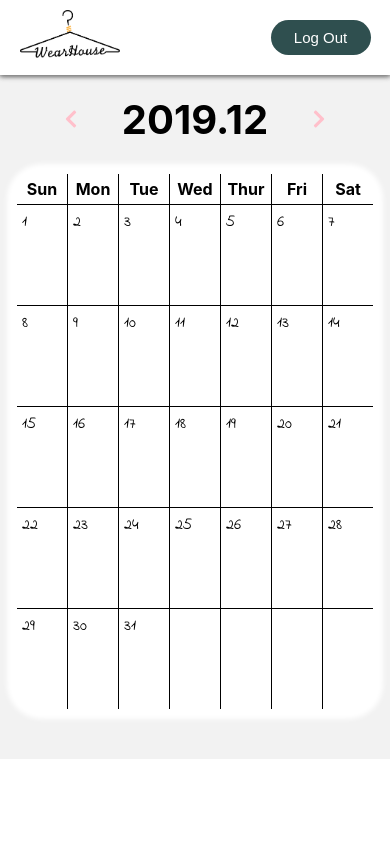
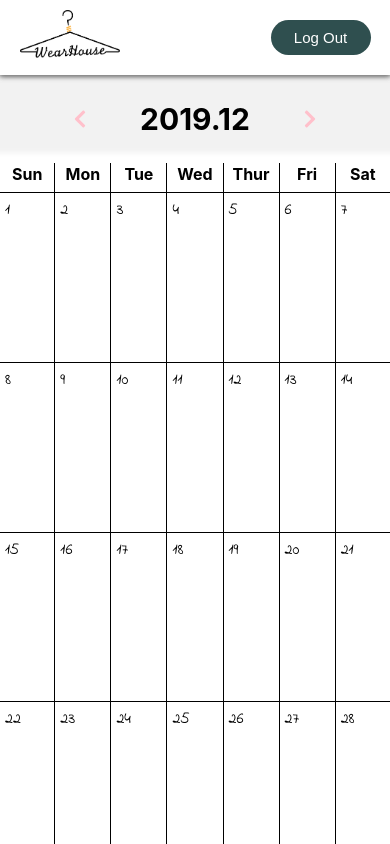
Before and after one commit to swsnu/swpp2019-team5, a React (Create React App) app in the folder front-end/wearhouse/: page /calendar in a window 390 px wide. Shown: the top 844 px of the page. Built offline with nearby package versions, Linux system fonts and the light colour scheme; no server answers; sample sign-in values are in the browser's storage.

Commit message:
Refactor into responsive design in progress

```diff
--- a/front-end/wearhouse/src/App.scss
+++ b/front-end/wearhouse/src/App.scss
@@ -1,4 +1,13 @@
 #root {
-    padding-top: 75px;
-    min-height: 90vh;
+    padding-top: 5vh;
+    min-height: 95vh;
+
+    @media (max-height: 1000px) {
+        padding-top: 7vh;
+        min-height: 93vh;
+    }
+    @media (max-height: 800px) {
+        padding-top: 8vh;
+        min-height: 92vh;
+    }
 }
--- a/front-end/wearhouse/src/Components/Calendar/Calendar.scss
+++ b/front-end/wearhouse/src/Components/Calendar/Calendar.scss
@@ -5,12 +5,20 @@
     border-collapse: collapse;
     table-layout: fixed;
 
+    width: 100%;
+    height: 100%;
+    margin-left: 15vw;
+    margin-right: 15vw;
+
+    @media (max-width: 500px) {
+        border-radius: 0px;
+    }
+
     #calendar-header {
         th {
-            width: 50px;
+            width: 5vw;
+            padding-bottom: 1vh;
             border-right: 0.5px solid black;
-            padding: 5px 0px;
-            opacity: 100%;
         }
 
         .last-column {
@@ -19,13 +27,15 @@
     }
     tbody {
         font-family: "Indie Flower", cursive;
+
         td {
             text-align: center;
             padding: 0px;
             margin: 0px;
-            table-layout: fixed;
-            height: 100px;
-            width: 100px;
+
+            width: 1vw;
+            height: 20vh;
+
             max-height: 100%;
             position: relative;
             border-top: 0.5px solid black;
@@ -63,20 +73,6 @@
             }
 
             .date-cell-body {
-                max-height: 100%;
-                max-width: 100%;
-
-                .overlay-calendar {
-                    background-color: black;
-                    width: 100%;
-                    height: 100%;
-                    position: absolute;
-                    top: 0px;
-                    left: 0px;
-                    opacity: 0.3;
-                    z-index: 3;
-                }
-
                 .satisfaction-icon-calendar {
                     position: absolute;
                     left: 50%;
--- a/front-end/wearhouse/src/Containers/OutfitCalendar/OutfitCalendar.scss
+++ b/front-end/wearhouse/src/Containers/OutfitCalendar/OutfitCalendar.scss
@@ -1,27 +1,42 @@
 .OutfitCalendar {
-    width: 100%;
-    height: 100%;
+    width: 100vw;
+    height: 100vh;
+    background-color: rgba(211, 211, 211, 0.3);
 
     #calendar-wrapper {
-        padding-top: 20px;
-        padding-bottom: 50px;
-        width: 100%;
-        height: 90%;
+        margin-left: 15vw;
+        margin-right: 15vw;
+        padding-top: 5vh;
+        width: 70vw;
+        height: 100vh;
         display: flex;
         flex-direction: column;
         align-items: center;
-        background-color: rgba(211, 211, 211, 0.3);
+
+        @media (max-width: 500px) {
+            margin-left: 0px;
+            margin-right: 0px;
+            width: 100vw;
+        }
 
         .calendar-header {
             width: 90%;
             display: flex;
             justify-content: space-evenly;
             align-items: center;
-            margin-bottom: 30px;
+            margin-bottom: 5vh;
+
+            @media (max-width: 500px) {
+                margin-bottom: 3vh;
+            }
 
             #calendar-year-month {
                 font-size: 40px;
                 font-weight: bold;
+
+                @media (max-width: 500px) {
+                    font-size: 30px;
+                }
             }
 
             .calendar-button {
@@ -31,17 +46,27 @@
                 cursor: pointer;
 
                 .calendar-button-icon {
-                    width: 20px;
-                    height: 20px;
+                    width: 40px;
+                    height: 40px;
                     color: pink;
                     font-weight: bold;
+
+                    @media (max-width: 500px) {
+                        width: 20px;
+                        height: 20px;
+                    }
                 }
             }
         }
 
         #calendar {
-            width: 90%;
-            height: 100%;
+            width: 90vw;
+            height: 80vh;
+
+            @media (max-width: 500px) {
+                width: 100vw;
+                height: 60vh;
+            }
         }
     }
 }
```
